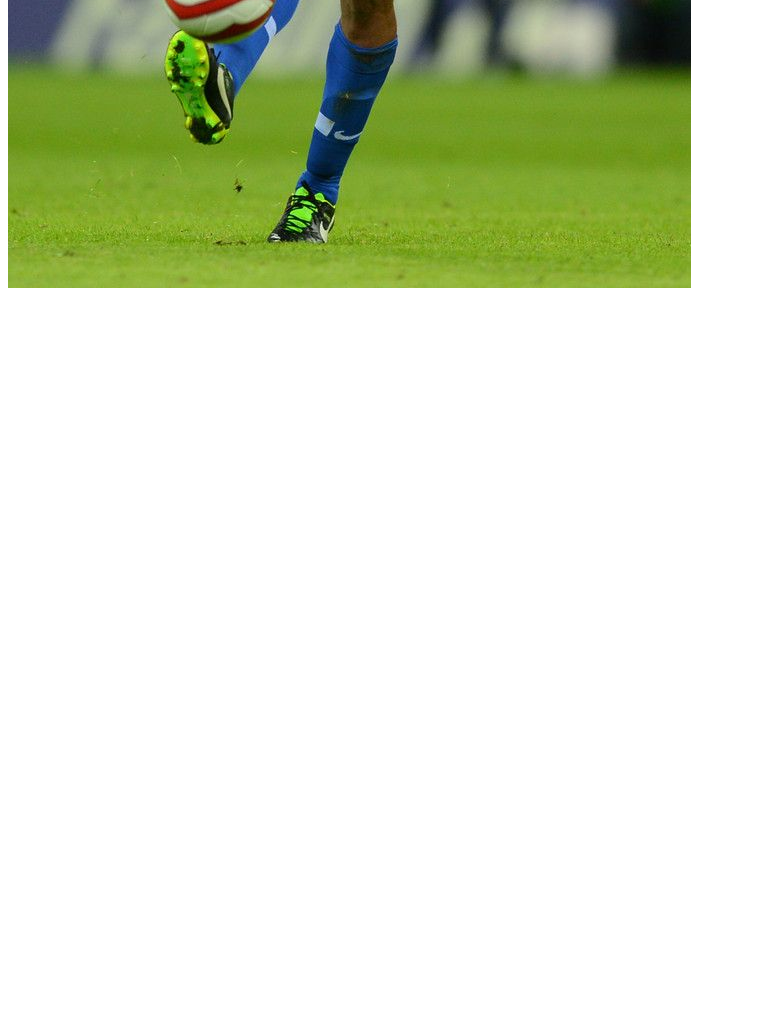
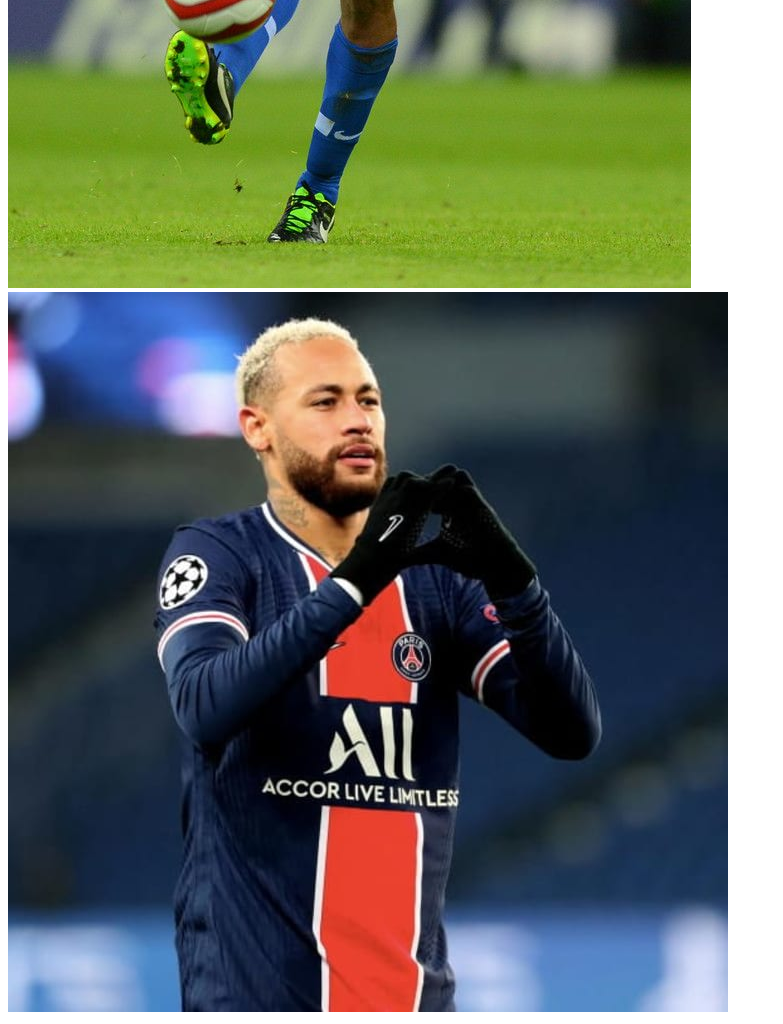
Before and after one commit to Abir0248/prac2-repo, a plain HTML site: page index.html in a window 1280 px wide. Shown: the part 912-1936 px from the top of the page, without its empty margins (0-783 px from the left). Before the commit the page ends 1212 px from the top, so only its background shows below. Drawn offline with Linux system fonts and the light colour scheme.

Commit message:
images folder

```diff
--- a/index.html
+++ b/index.html
@@ -13,5 +13,6 @@
     <p>more paragraph</p>
     <p>more codding</p>
     <img src="dinho.jpg" alt="Ronaldinho">
+    <img src="images/neymar.png" alt="">
 </body>
 </html>
```
Also changed, not shown: images/neymar.png (renamed from neymar.png).
